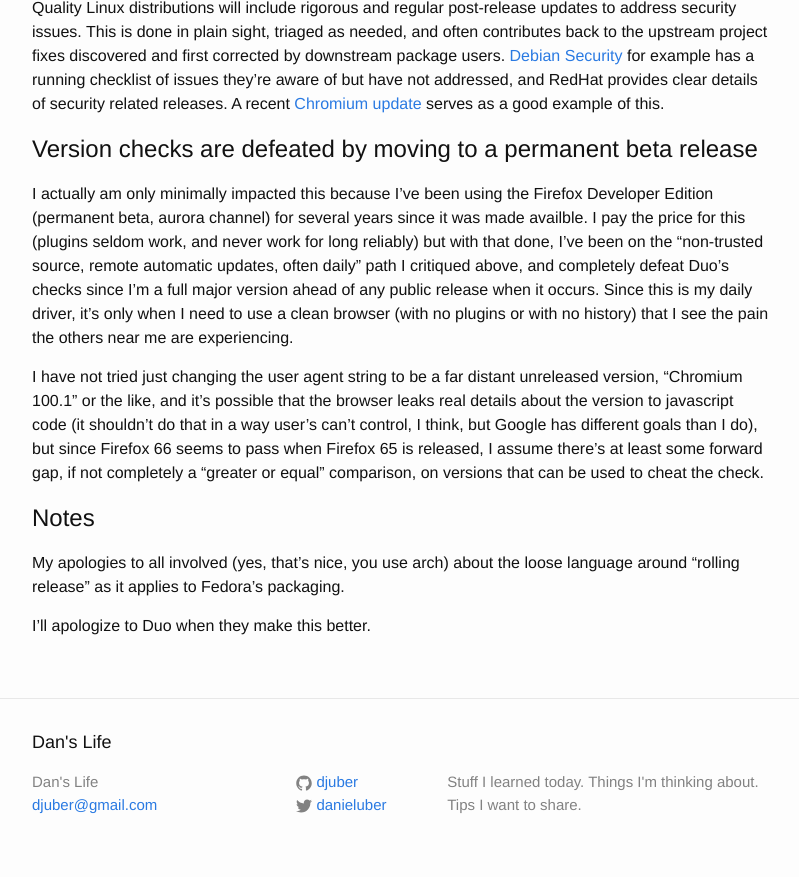
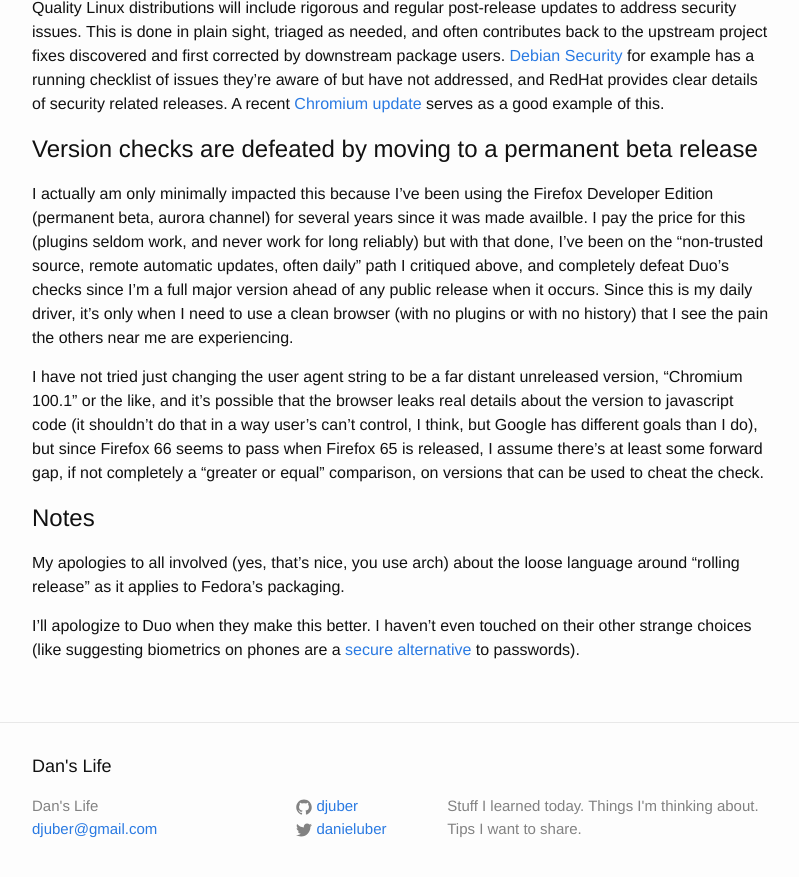
Before and after one commit to djuber/myblog, a Jekyll site: the page built from _posts/2019-03-04-Why-Duo-Gets-It-Wrong.markdown, in a window 1280 px wide and 900 px high, scrolled down 3861 px. Shown: the top 877 px of the window, without its empty margins (238-1037 px from the left). Built offline with Jekyll 4.4.1, drawn with Linux system fonts in a browser that asks for light colours.

Commit message:
automated 2019-03-04-03:53:04

```diff
--- a/_posts/2019-03-04-Why-Duo-Gets-It-Wrong.markdown
+++ b/_posts/2019-03-04-Why-Duo-Gets-It-Wrong.markdown
@@ -61,4 +61,4 @@ I have not tried just changing the user agent string to be a far distant unrelea
 
 My apologies to all involved (yes, that's nice, you use arch) about the loose language around "rolling release" as it applies to Fedora's packaging.
 
-I'll apologize to Duo when they make this better.
+I'll apologize to Duo when they make this better. I haven't even touched on their other strange choices (like suggesting biometrics on phones are a [secure alternative](https://arxiv.org/pdf/1705.07386.pdf) to passwords).
```
